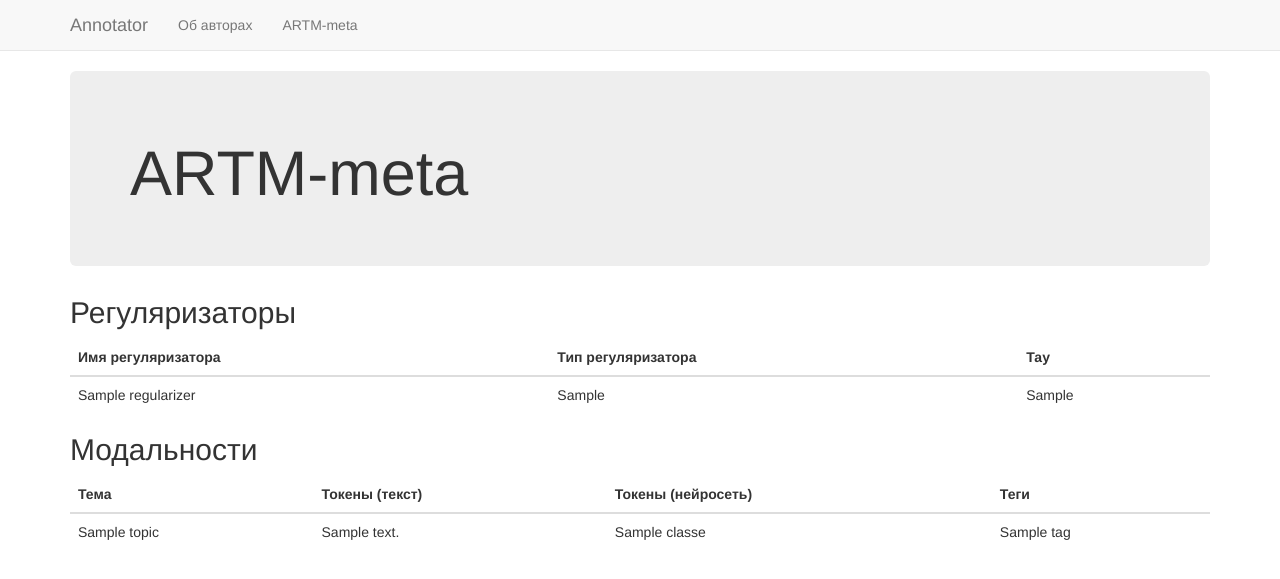
After one commit to menshikh-iv/image2pic, a Flask app: template webapp/app/templates/info.html in a window 1280 px wide. The commit adds this page. Shown: the top 579 px of the page. Run offline with Flask 2, Linux system fonts and the light colour scheme; the template is opened without the code that fills it: most values are stand-ins (such as "Sample title", 1, 10 or a date in 2020); parts of the project's set-up code (start-up, migrations or seed data) failed here and were passed over; some libraries are stand-ins or nearby versions.

Commit message:
Add artm-info page

```diff
--- a/webapp/app/app.py
+++ b/webapp/app/app.py
@@ -87,7 +87,6 @@ def processing():
         return render_template("error.html", error_text="artm service")
 
     artm_data.pop("img_url", None)
-    logging.info(artm_data['modalities']['classes'])
     distances = sorted(zip(range(len(index_matr)),
                            cdist(index_matr, np.array([artm_data["topics"]]), 'cosine')),
                        key=lambda (_, d): d,
@@ -165,5 +164,28 @@ def index():
 def about():
     return render_template('about.html')
 
+
+@app.route("/info")
+def info():
+    context = zmq.Context()
+
+    sc = context.socket(zmq.REQ)
+    sc.connect('tcp://image2pic-artm-service:{}'.format(ARTM_PORT))
+    sc.setsockopt(zmq.LINGER, TIMEOUT_MS)
+    artm_poller = zmq.Poller()
+    artm_poller.register(sc, zmq.POLLIN)
+
+    sc.send_json({"command": "info"})
+    if artm_poller.poll(TIMEOUT_MS):
+        logging.info("artm poll ok, recv")
+        artm_info = sc.recv_json()
+
+    else:
+        logging.info("fail polling")
+        return render_template("error.html", error_text="artm service (info)")
+
+    return render_template("info.html", artm_info=artm_info)
+
+
 if __name__ == '__main__':
     app.run(host="0.0.0.0", port=80)
--- /dev/null
+++ b/webapp/app/templates/info.html
@@ -0,0 +1,57 @@
+<!DOCTYPE html>
+<html lang="ru">
+{% include 'header.html' %}
+<body>
+{% include 'menu.html' %}
+<div class="container">
+    <div class="jumbotron">
+        <h1>ARTM-meta</h1>
+    </div>
+
+    <h2> Регуляризаторы </h2>
+    <table class="table">
+        <thead>
+            <tr>
+                <th>Имя регуляризатора</th>
+                <th>Тип регуляризатора</th>
+                <th>Тау</th>
+            </tr>
+        </thead>
+        <tbody>
+        {%  for _ in artm_info['regularizers'] %}
+        <tr>
+            <td>{{ _["reg_name"] }}</td>
+            <td>{{ _["reg_type"] }}</td>
+            <td>{{ _["tau_coef"] }}</td>
+        </tr>
+        {% endfor %}
+
+        </tbody>
+    </table>
+
+    <h2> Модальности </h2>
+    <table class="table">
+        <thead>
+            <tr>
+                <th>Тема</th>
+                <th>Токены (текст)</th>
+                <th>Токены (нейросеть)</th>
+                <th>Теги</th>
+            </tr>
+        </thead>
+        <tbody>
+        {% for topic_name in artm_info["topics"] %}
+            <tr>
+                <td>{{ topic_name }}</td>
+                <td>{{ artm_info["modalities_desc"]["text"][topic_name] }}</td>
+                <td>{{ artm_info["modalities_desc"]["classes"][topic_name] }}</td>
+                <td>{{ artm_info["modalities_desc"]["tag"][topic_name] }}</td>
+            </tr>
+        {% endfor %}
+
+        </tbody>
+    </table>
+
+</div>
+</body>
+</html>
--- a/webapp/app/templates/menu.html
+++ b/webapp/app/templates/menu.html
@@ -15,6 +15,9 @@
             <ul class="nav navbar-nav">
                 <li><a href="/about">Об авторах</a></li>
             </ul>
+            <ul class="nav navbar-nav">
+                <li><a href="/info">ARTM-meta</a></li>
+            </ul>
         </div><!--/.nav-collapse -->
     </div>
 </nav>
```
